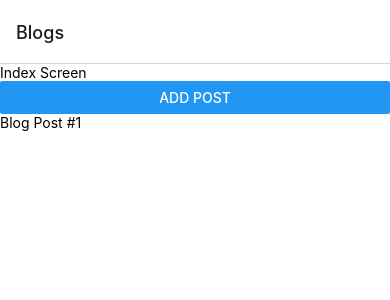
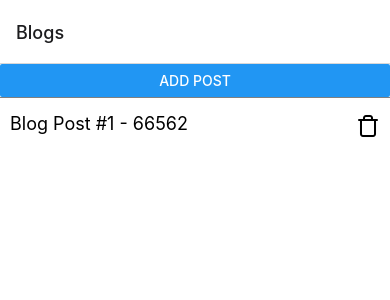
Before and after one commit to mominadil/reactN-tut-blog-project, a React Native app: screen /IndexScreen in a window 390 px wide. Both pictures are taken after a click on the button "ADD POST". Shown: the top 300 px of the page. Built offline with nearby package versions, Linux system fonts and the light colour scheme.

Commit message:
delete blog

```diff
--- a/src/context/BlogContext.js
+++ b/src/context/BlogContext.js
@@ -1,21 +1,30 @@
 import createDataContext from './createDataContext';
+let blogCount = 0;
 
 
 const blogReducer = (state, action) => {
     switch (action.type) {
         case 'add_blogpost':
-            return [...state, { title: `Blog Post #${state.length + 1}` }];
+            blogCount++;
+            return [...state, { id: Math.floor(Math.random() * 99999), title: `Blog Post #${blogCount++}` }];
+        case 'delete_blogpost':
+            return state.filter((blogPost) => blogPost.id !== action.payload)
         default:
             return state;
     }
 };
 const addBlogPost = (dispatch) => {
-    return ()=>{
+    return () => {
         dispatch({ type: 'add_blogpost' });
+    };
+};
+
+const deleteBlogPost = (dispatch) => {
+    return (id) => {
+        dispatch({ type: 'delete_blogpost', payload: id });
     };
 };
 
 
 
-
-export const { Context, Provider } = createDataContext(blogReducer, { addBlogPost }, []);
+export const { Context, Provider } = createDataContext(blogReducer, { addBlogPost, deleteBlogPost }, []);
--- a/src/screens/IndexScreen.js
+++ b/src/screens/IndexScreen.js
@@ -1,23 +1,52 @@
 import React, { useContext } from 'react';
-import { View, Text, FlatList, Button } from 'react-native';
+import { View, Text, FlatList, Button, StyleSheet, TouchableOpacity } from 'react-native';
 import { Context } from '../context/BlogContext';
+import { Feather } from '@expo/vector-icons';
 
 const IndexScreen = () => {
-    const { state, addBlogPost } = useContext(Context);
+    const { state, addBlogPost, deleteBlogPost } = useContext(Context);
 
     return (
         <View>
-			<Text>Index Screen</Text>
-			<Button title="Add Post" onPress={addBlogPost} />
+			<Button  title="Add Post" onPress={addBlogPost} />
 			<FlatList
 				data={state}
-				keyExtractor={blogPost => blogPost.title}
+				keyExtractor={blogPost => blogPost.id}
 				renderItem={({item}) => {
-					return <Text>{item.title}</Text>
+					return <View style={styles.row}>
+						<Text style={styles.title} >{item.title} - {item.id}</Text>
+						<TouchableOpacity onPress={()=> deleteBlogPost(item.id)}>
+							<Feather style={styles.icon} name="trash" />
+						</TouchableOpacity>
+					</View>
 				}}
 			/>
 		</View>
     );
 };
 
+
+
+
+const styles = StyleSheet.create({
+	flatlist:{
+	},
+	row:{
+		flexDirection: 'row',
+		justifyContent: 'space-between',
+		paddingVertical: 15,
+		paddingHorizontal: 10,
+		borderTopWidth: 1,
+		borderColor: 'gray',
+		flex: 1
+	},
+	title: {
+		fontSize: 18,
+	},
+	icon: {
+		fontSize: 24,
+	}
+});
+
+
 export default IndexScreen;
```
